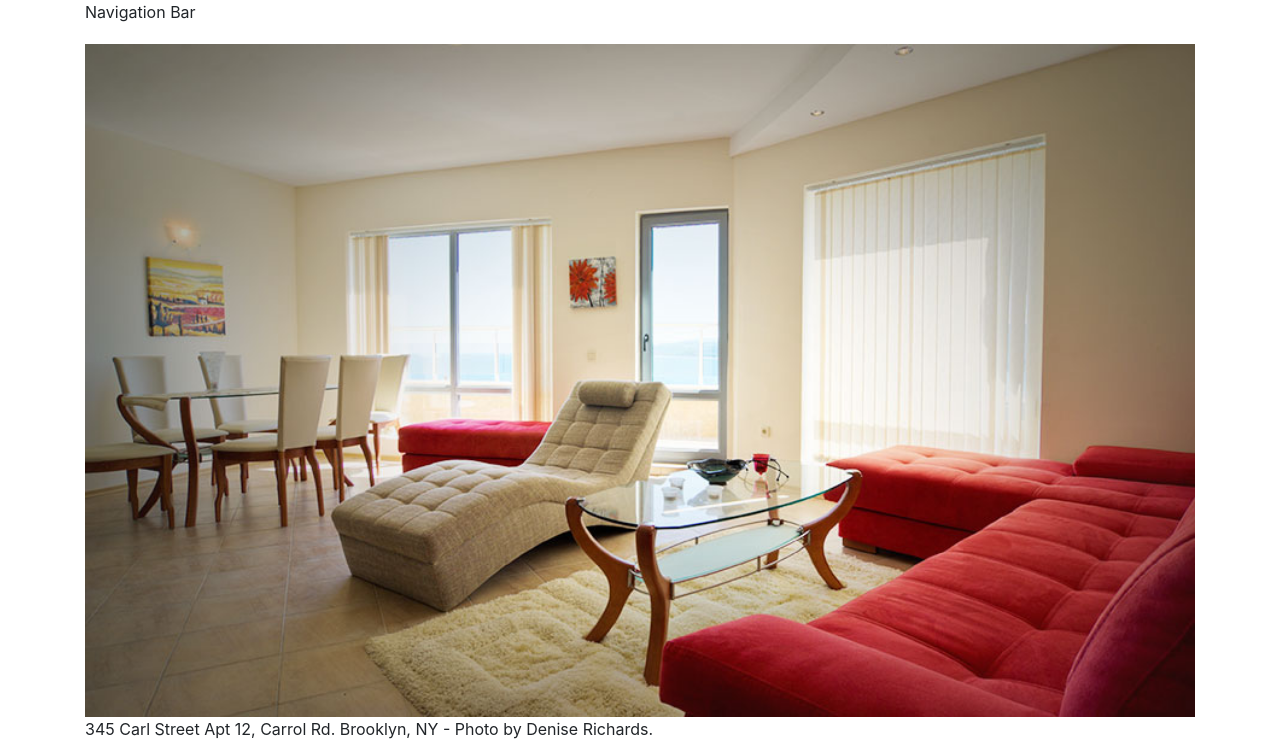
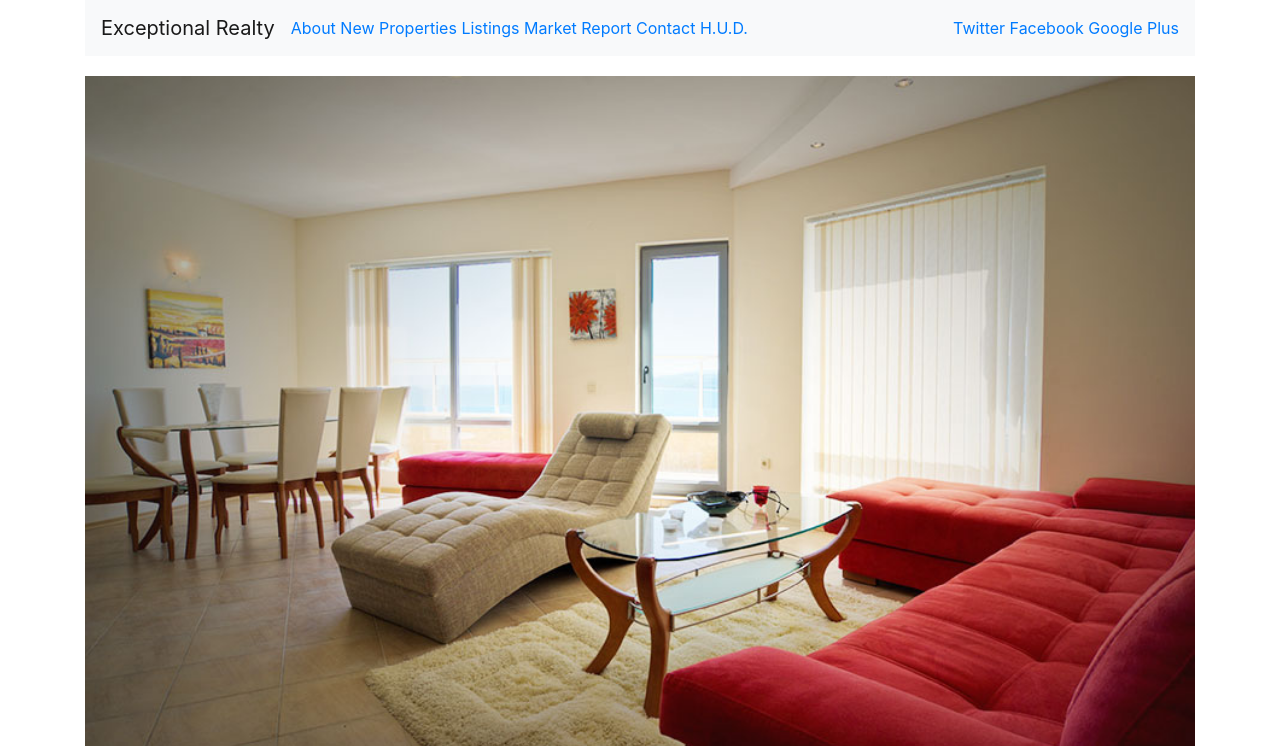
Before and after one commit to quelluomo/exceptional-realty-bootstrapped, a plain HTML site: page index.html in a window 1280 px wide. Shown: the top 746 px of the page. Drawn offline with nearby package versions, Linux system fonts and the light colour scheme.

Commit message:
finished navbar

```diff
--- a/index.html
+++ b/index.html
@@ -10,13 +10,38 @@
     <link rel="stylesheet" href="https://stackpath.bootstrapcdn.com/bootstrap/4.1.3/css/bootstrap.min.css" integrity="sha384-MCw98/SFnGE8fJT3GXwEOngsV7Zt27NXFoaoApmYm81iuXoPkFOJwJ8ERdknLPMO" crossorigin="anonymous">
     <!-- Custom CSS -->
     <link rel="stylesheet" href="/css/style.css">
-    <title>Hello, world!</title>
+    <title>Exceptional Realty Luxury Homes - About</title>
   </head>
   <body>
     <div class="container">
       <div class="row">
         <div class="col-sm-12">
-          Navigation Bar
+          <nav class="navbar navbar-expand-lg navbar-light bg-light">
+        <a class="navbar-brand" href="#">Exceptional Realty</a>
+        <button class="navbar-toggler" type="button" data-toggle="collapse" data-target="#navbarSupportedContent" aria-controls="navbarSupportedContent" aria-expanded="false" aria-label="Toggle navigation">
+          <span class="navbar-toggler-icon"></span>
+        </button>
+
+        <div class="collapse navbar-collapse" id="navbarSupportedContent">
+          <ul class="navbar-nav mr-auto">
+            <li class="nav-item">
+              <a class="selected" href="index.html">About</a>
+              <a href="new-properties.html">New Properties</a>
+              <a href="real-estate-listings.html">Listings</a>
+              <a href="market-report.html">Market Report</a>
+              <a href="contact.html">Contact</a>
+              <a href="http://hud.gov" target="_blank">H.U.D.</a>
+            </li>
+          </ul>
+          <ul class="nav navbar-nav navbar-right">
+            <li class="nav-item">
+              <a class="twit" href="#" title="Twitter">Twitter</a>
+              <a class="fbook" href="#" title="Facebook">Facebook</a>
+              <a class="gplus" href="#" title="Google Plus">Google Plus</a>
+            </li>
+          </ul>
+        </div>
+      </nav>
         </div>
       </div> <!--row -->
       <div class="row">
```
